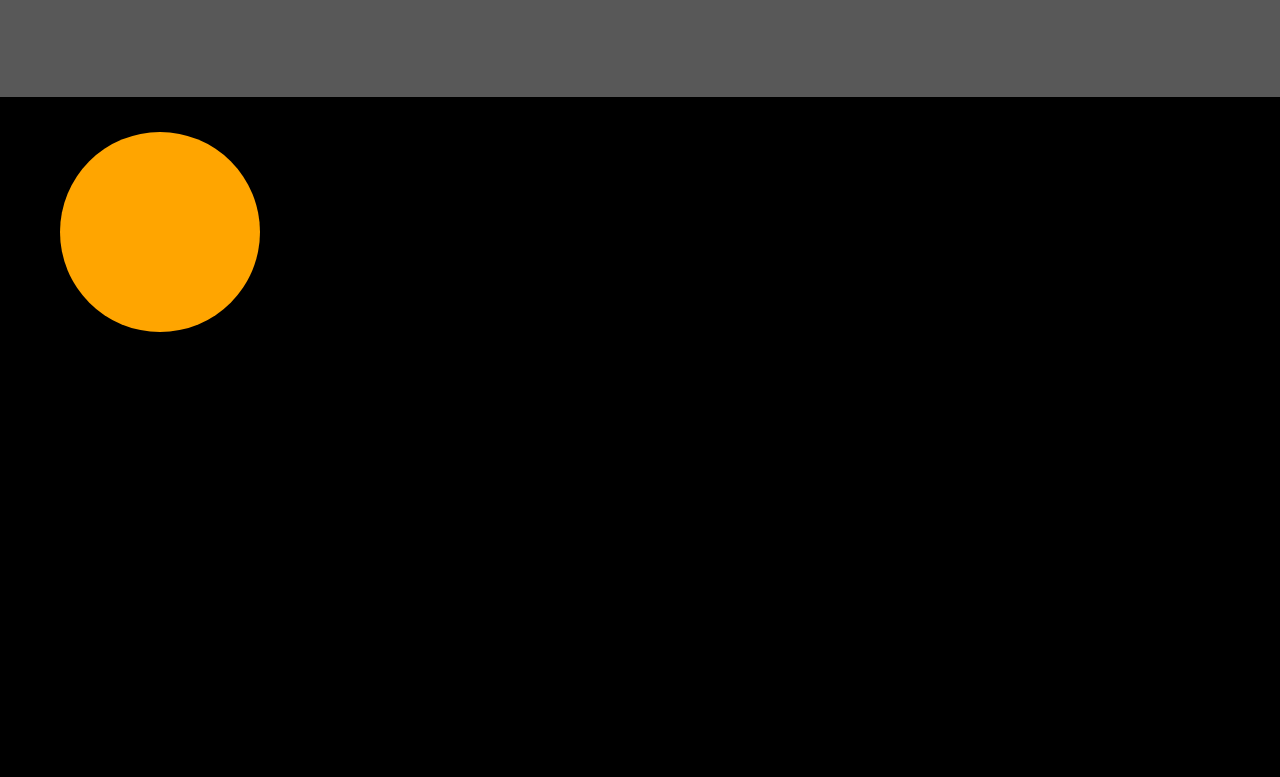
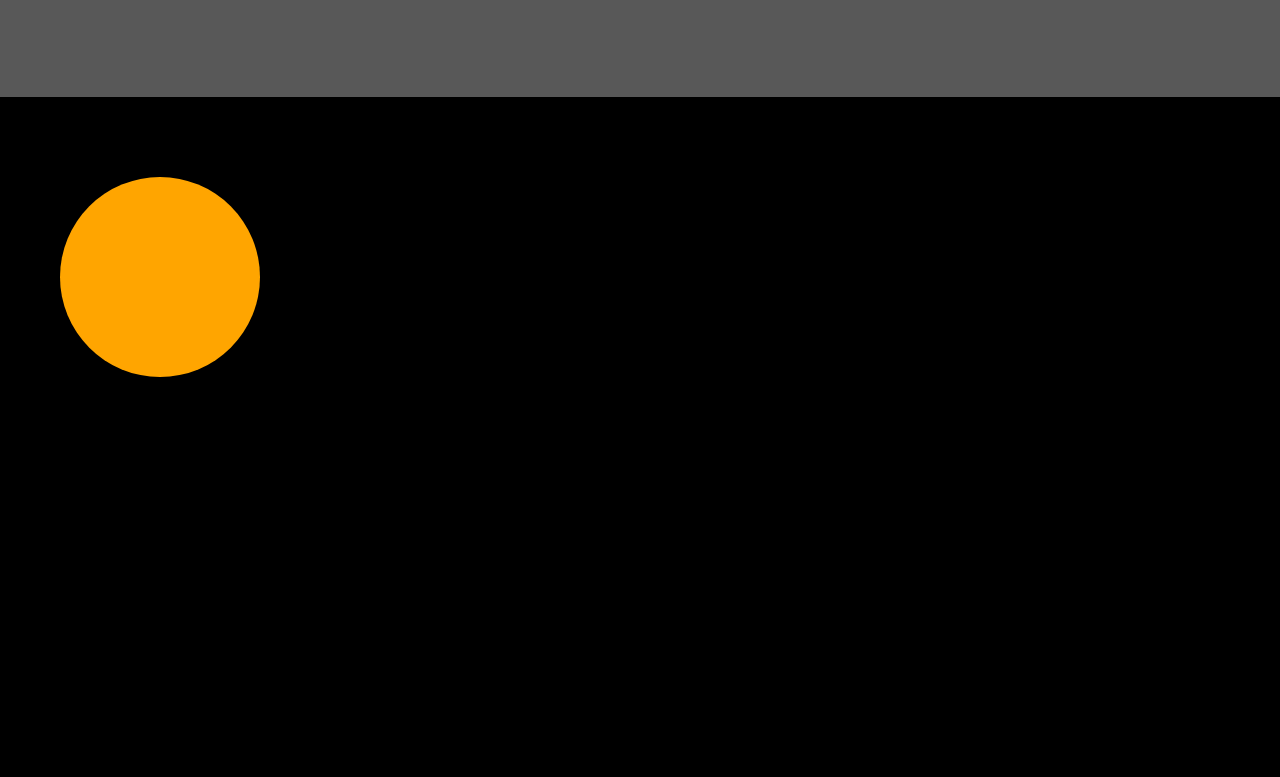
Before and after one commit to MiriiFernandez/PlantillaBasica, a plain HTML site: page index.html in a window 1280 px wide. Shown: the part 2263-3040 px from the top of the page. Drawn offline with Linux system fonts and the light colour scheme.

Commit message:
footer finalizado arreglo de distancia circulo

```diff
--- a/css/style.css
+++ b/css/style.css
@@ -108,7 +108,7 @@ header {
 footer {
   background-color: black;
   height: 800px;
-  padding: 35px 35px 0 60px;
+  padding: 80px 35px 0 60px;
 }
 
 /* Circulo del footer */
```
